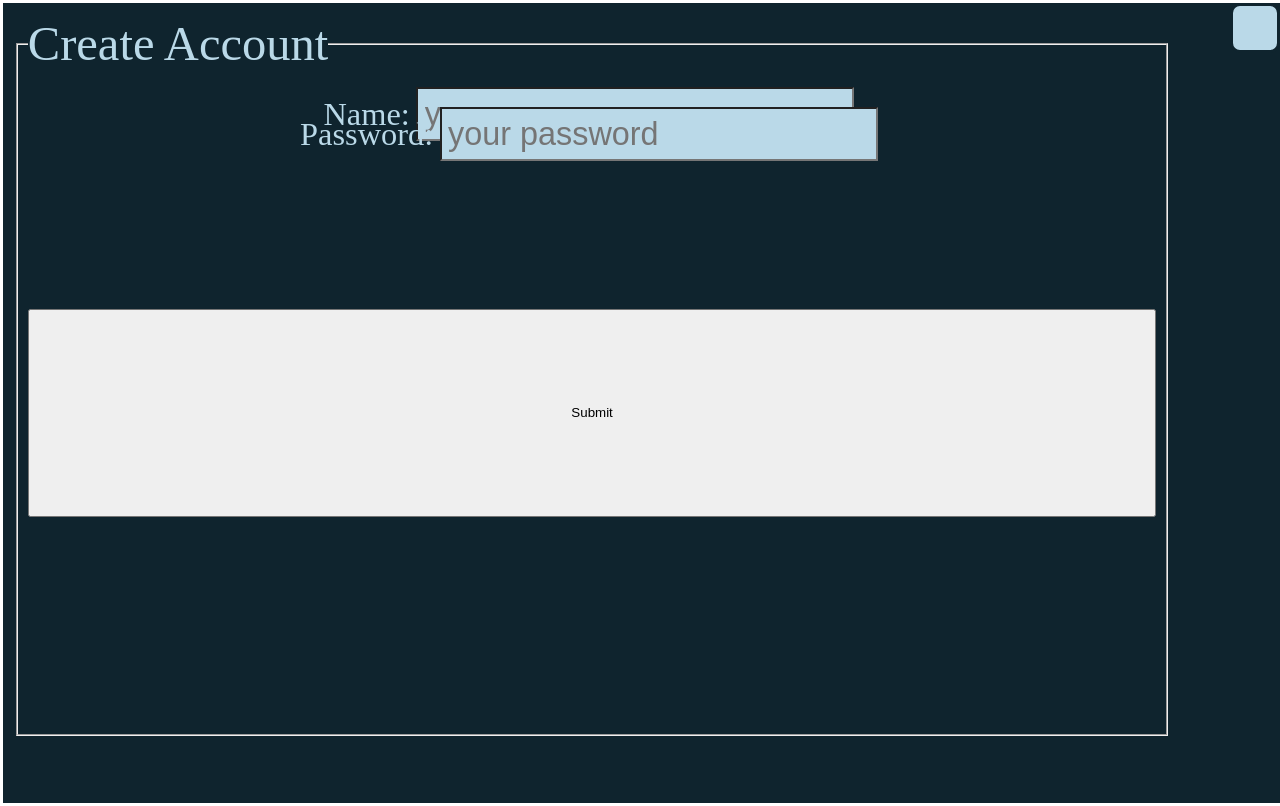
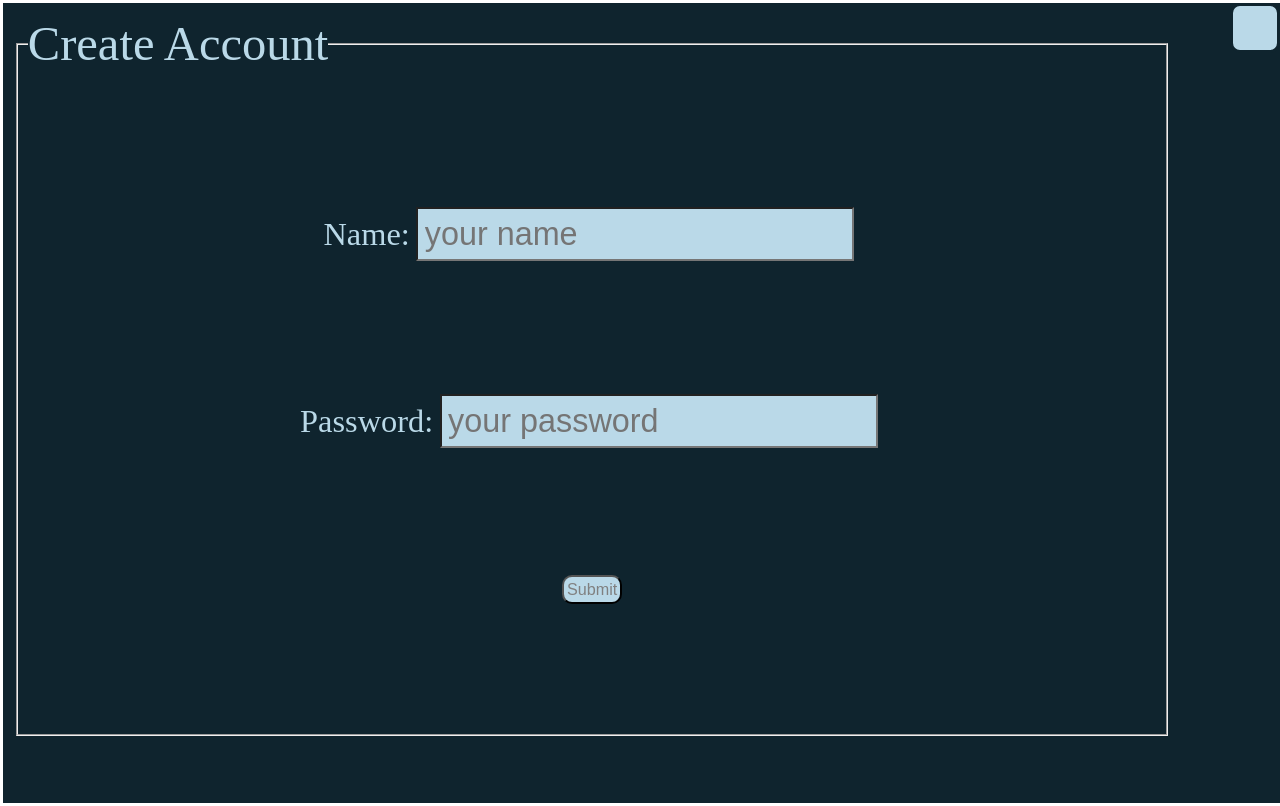
Before and after one commit to collerhatguy/face-maker-2, a React (Create React App) app: page /create-account in a window 1280 px wide. Built offline with nearby package versions, Linux system fonts and the light colour scheme.

Commit message:
more styling

```diff
--- a/src/components/LoginPage.js
+++ b/src/components/LoginPage.js
@@ -14,7 +14,9 @@ export default function LoginPage() {
                             Password:
                             <input type="text" name="password" id="password" placeholder="your password"/>
                         </label>
-                        <button type="submit">Submit</button>
+                        <div>
+                            <button type="submit">Submit</button>
+                        </div>
                 </fieldset>
             </form>
         </div>
--- a/src/styles/App.css
+++ b/src/styles/App.css
@@ -230,12 +230,19 @@ form input {
 .account-form fieldset {
   width: 90vw;
   height: 90vh;
-  display: -ms-grid;
-  display: grid;
-  -ms-grid-columns: 1fr;
-      grid-template-columns: 1fr;
-  -ms-grid-rows: 20px (1fr)[3];
-      grid-template-rows: 20px repeat(3, 1fr);
+  display: -webkit-box;
+  display: -ms-flexbox;
+  display: flex;
+  -webkit-box-pack: space-evenly;
+      -ms-flex-pack: space-evenly;
+          justify-content: space-evenly;
+  -webkit-box-align: center;
+      -ms-flex-align: center;
+          align-items: center;
+  -webkit-box-orient: vertical;
+  -webkit-box-direction: normal;
+      -ms-flex-direction: column;
+          flex-direction: column;
 }
 
 .account-form fieldset label {
@@ -258,18 +265,28 @@ form input {
   outline: none;
 }
 
-.account-form fieldset label button {
+.account-form fieldset button {
+  font-size: 16.18px;
   width: -webkit-fit-content;
   width: -moz-fit-content;
   width: fit-content;
-  height: -webkit-min-content;
-  height: -moz-min-content;
-  height: min-content;
+  height: -webkit-fit-content;
+  height: -moz-fit-content;
+  height: fit-content;
   background-color: #bad9e8;
-  color: #0f242e;
+  color: grey;
+  padding: .2em;
+  border-radius: 10px;
+  -webkit-transition-duration: 300ms;
+          transition-duration: 300ms;
 }
 
-.account-form fieldset label button:focus {
+.account-form fieldset button:hover {
+  font-size: 32.36px;
+}
+
+.account-form fieldset button:focus {
+  font-size: 32.36px;
   outline: none;
 }
 
@@ -296,7 +313,7 @@ nav {
 }
 
 nav a {
-  display: none;
+  font-size: 0px;
 }
 
 nav:hover a {
--- a/src/styles/App.scss
+++ b/src/styles/App.scss
@@ -68,9 +68,10 @@ form {
   fieldset {
     width: 90vw;
     height: 90vh;
-    display: grid;
-    grid-template-columns: 1fr;
-    grid-template-rows: 20px repeat(3, 1fr);
+    display: flex;
+    justify-content: space-evenly;
+    align-items: center;
+    flex-direction: column;
     label {
       text-align: center;
       display: block;
@@ -83,14 +84,22 @@ form {
           outline: none;
         }
       }
-      button {
-        width: fit-content;
-        height: min-content;
-        background-color: $primary-color;
-        color: $secondary-color;
-        &:focus {
-          outline: none;
-        }
+    }
+    button {
+      @include font-size(1);
+      width: fit-content;
+      height: fit-content;
+      background-color: $primary-color;
+      color: grey;
+      padding: .2em;
+      border-radius: 10px;
+      transition-duration: 300ms;
+      &:hover {
+        @include font-size(2);
+      }
+      &:focus {
+        @include font-size(2);
+        outline: none;
       }
     }
   }
@@ -113,7 +122,7 @@ nav {
   top: 0;
   position: absolute;
   a {
-    display: none;
+    @include font-size(0);
   }
   &:hover a {
     @include font-size(1);
```
Also changed, not shown: 1 other file (tests, documents, lock files or other folders).
